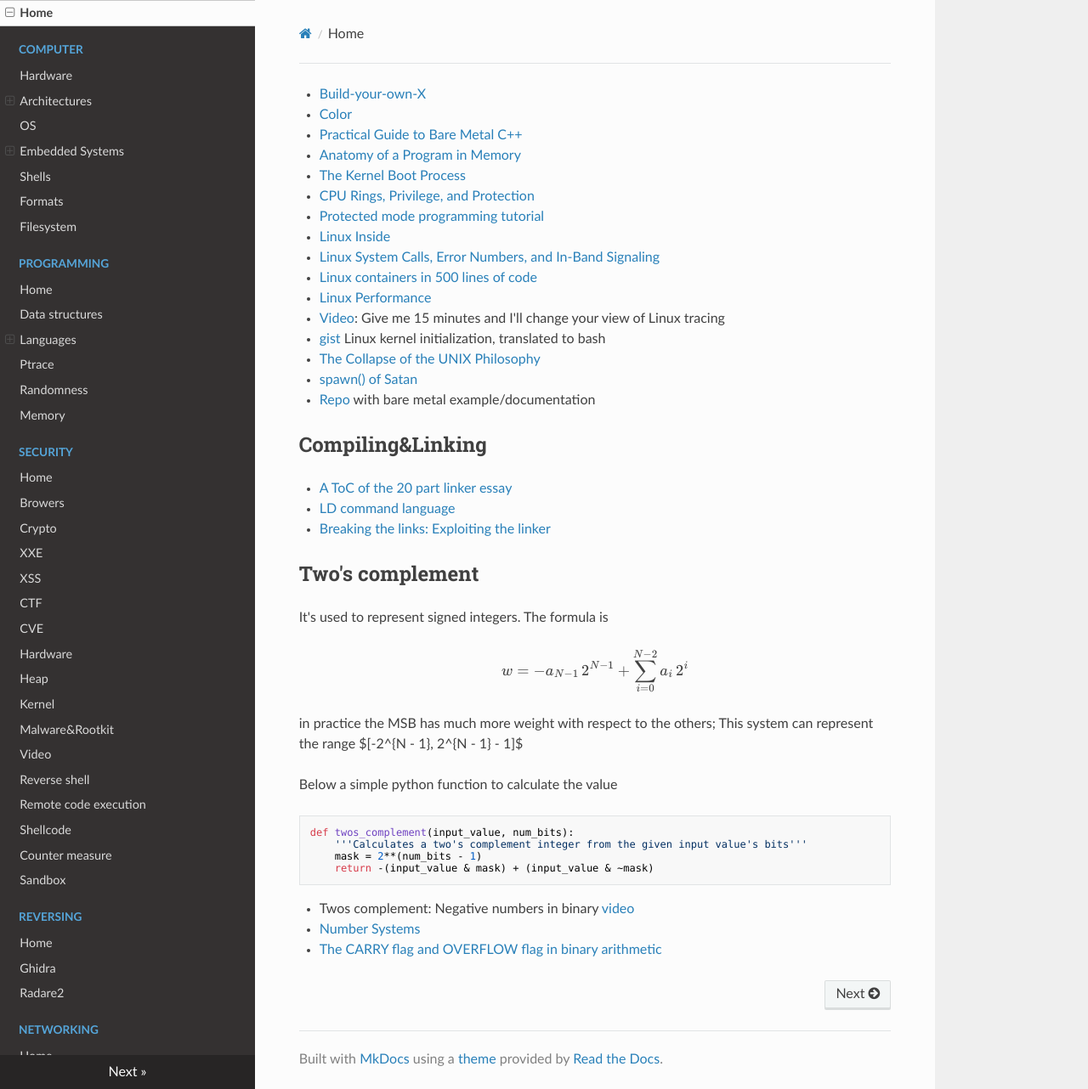
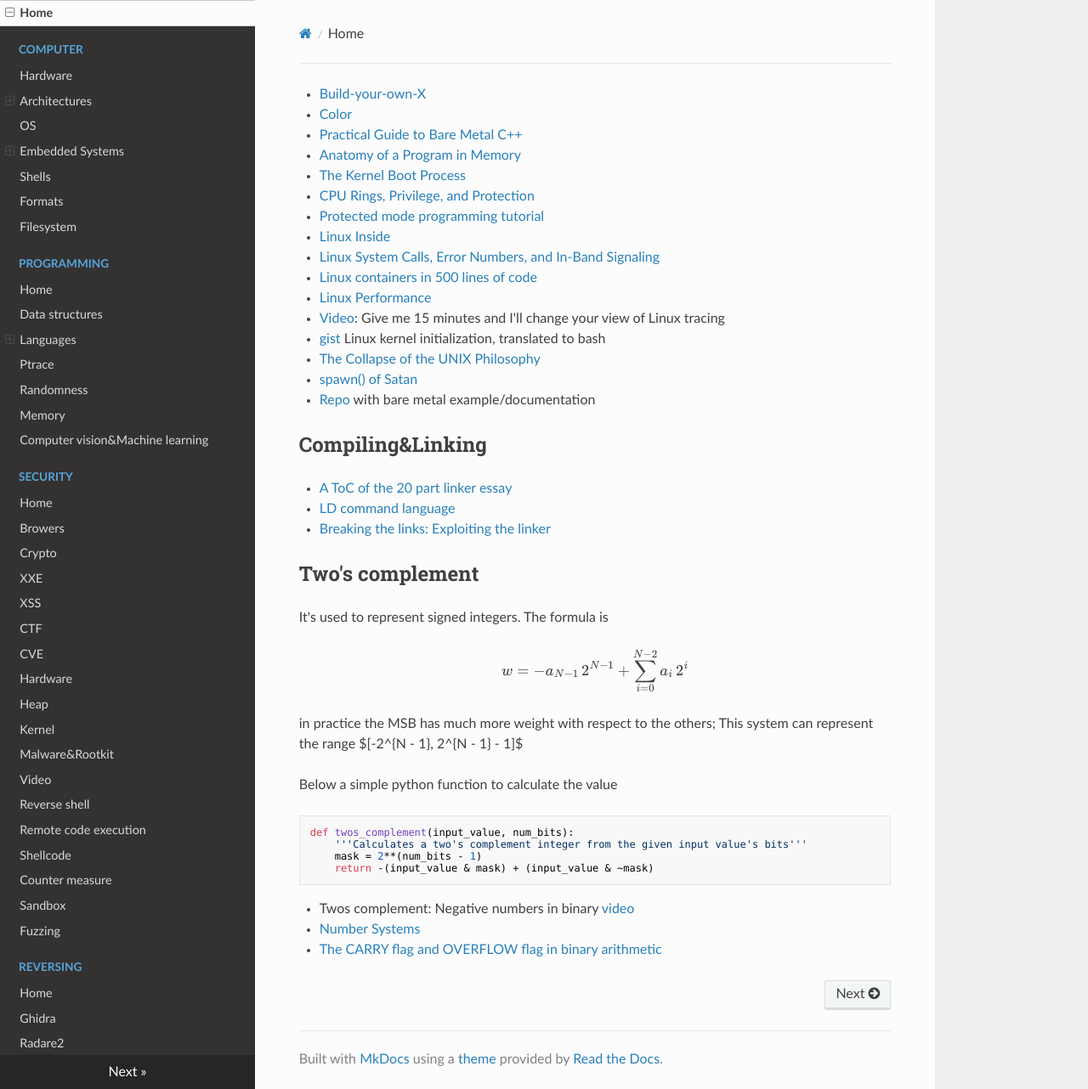
Before and after one commit to gipi/low-level, an MkDocs documentation site: the page built from docs/index.md, in a window 1280 px wide and 1282 px high. Shown: the whole window at 85% size. Built offline with MkDocs 1.6.1, drawn with Linux system fonts in a browser that asks for light colours; nearby versions of some CDN libraries; formulas are drawn with MathJax 3; old or Windows-style settings are respelled for this version of MkDocs.

Commit message:
Move fuzzing and computer vision in more appropriate sections.

```diff
--- a/mkdocs.yml
+++ b/mkdocs.yml
@@ -28,6 +28,7 @@ pages:
   - Ptrace: ptrace.md
   - Randomness: randomness.md
   - Memory: memory.md
+  - Computer vision&Machine learning: cv.md
 - Security:
   - 'Home': security/index.md
   - 'Browers': security/browser.md
@@ -46,6 +47,7 @@ pages:
   - Shellcode: shellcode.md
   - Counter measure: counter-measure.md
   - Sandbox: security/sandbox.md
+  - Fuzzing: fuzzing.md
 - Reversing:
   - Home: reversing/reversing.md
   - Ghidra: reversing/ghidra.md
@@ -53,7 +55,5 @@ pages:
 - Networking:
   - Home: networking.md
   - Iptables: networking/iptables.md
-- Fuzzing: fuzzing.md
-- Computer vision: cv.md
 - Physics: physics.md
 theme: readthedocs
```
